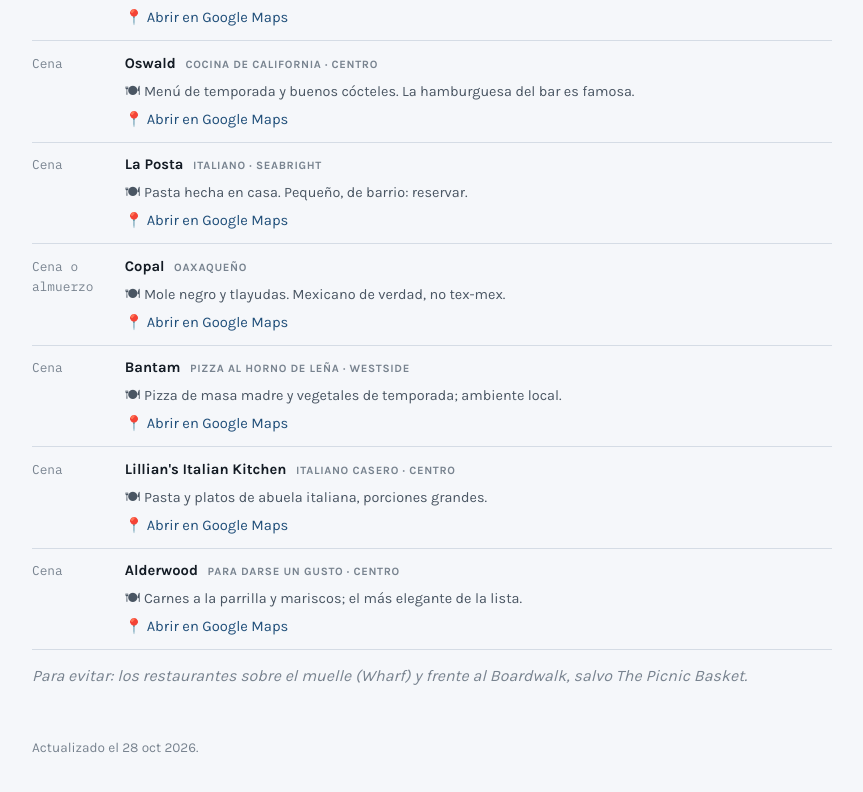
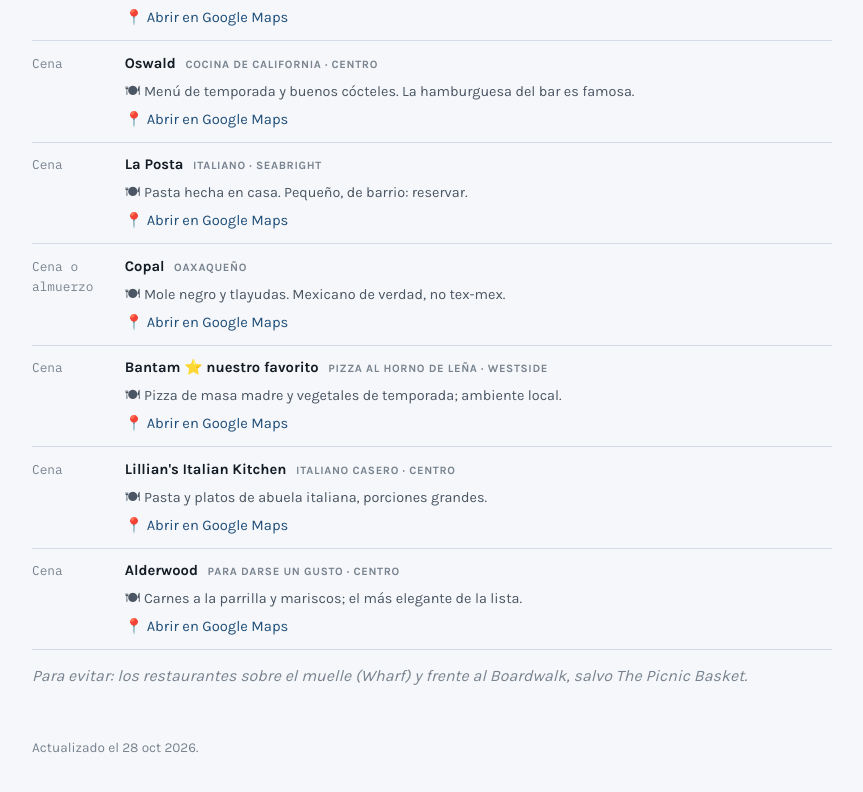
Before and after one commit to juanroldanGG/santa-cruz-2026, a plain HTML site: page index.html in a window 1280 px wide. Shown: the part 5300-6092 px from the top of the page, without its empty margins (208-1071 px from the left). Drawn offline with Linux system fonts and the light colour scheme.

Commit message:
Bantam marcado como favorito
Co-Authored-By: Claude Opus 5.5 <noreply@anthropic.com>

```diff
--- a/index.html
+++ b/index.html
@@ -261,7 +261,7 @@
   <li><span class="am-date">Cena</span><div class="am-body"><strong>Oswald</strong><span class="am-kind">cocina de California · centro</span><span class="am-pay" style="color:var(--ink-2);font-size:.9rem">🍽 Menú de temporada y buenos cócteles. La hamburguesa del bar es famosa.</span><a class="am-addr" href="https://www.google.com/maps/search/?api=1&query=Oswald+Restaurant+121+Soquel+Ave%2C+Santa+Cruz%2C+CA" target="_blank" rel="noopener">📍 Abrir en Google Maps</a></div></li>
   <li><span class="am-date">Cena</span><div class="am-body"><strong>La Posta</strong><span class="am-kind">italiano · Seabright</span><span class="am-pay" style="color:var(--ink-2);font-size:.9rem">🍽 Pasta hecha en casa. Pequeño, de barrio: reservar.</span><a class="am-addr" href="https://www.google.com/maps/search/?api=1&query=La+Posta+Restaurant+538+Seabright+Ave%2C+Santa+Cruz%2C+CA" target="_blank" rel="noopener">📍 Abrir en Google Maps</a></div></li>
   <li><span class="am-date">Cena o almuerzo</span><div class="am-body"><strong>Copal</strong><span class="am-kind">oaxaqueño</span><span class="am-pay" style="color:var(--ink-2);font-size:.9rem">🍽 Mole negro y tlayudas. Mexicano de verdad, no tex-mex.</span><a class="am-addr" href="https://www.google.com/maps/search/?api=1&query=Copal+Restaurant+Soquel+Ave%2C+Santa+Cruz%2C+CA" target="_blank" rel="noopener">📍 Abrir en Google Maps</a></div></li>
-  <li><span class="am-date">Cena</span><div class="am-body"><strong>Bantam</strong><span class="am-kind">pizza al horno de leña · Westside</span><span class="am-pay" style="color:var(--ink-2);font-size:.9rem">🍽 Pizza de masa madre y vegetales de temporada; ambiente local.</span><a class="am-addr" href="https://www.google.com/maps/search/?api=1&query=Bantam+1010+Fair+Ave%2C+Santa+Cruz%2C+CA" target="_blank" rel="noopener">📍 Abrir en Google Maps</a></div></li>
+  <li><span class="am-date">Cena</span><div class="am-body"><strong>Bantam ⭐ nuestro favorito</strong><span class="am-kind">pizza al horno de leña · Westside</span><span class="am-pay" style="color:var(--ink-2);font-size:.9rem">🍽 Pizza de masa madre y vegetales de temporada; ambiente local.</span><a class="am-addr" href="https://www.google.com/maps/search/?api=1&query=Bantam+1010+Fair+Ave%2C+Santa+Cruz%2C+CA" target="_blank" rel="noopener">📍 Abrir en Google Maps</a></div></li>
   <li><span class="am-date">Cena</span><div class="am-body"><strong>Lillian's Italian Kitchen</strong><span class="am-kind">italiano casero · centro</span><span class="am-pay" style="color:var(--ink-2);font-size:.9rem">🍽 Pasta y platos de abuela italiana, porciones grandes.</span><a class="am-addr" href="https://www.google.com/maps/search/?api=1&query=Lillian%27s+Italian+Kitchen%2C+Santa+Cruz%2C+CA" target="_blank" rel="noopener">📍 Abrir en Google Maps</a></div></li>
   <li><span class="am-date">Cena</span><div class="am-body"><strong>Alderwood</strong><span class="am-kind">para darse un gusto · centro</span><span class="am-pay" style="color:var(--ink-2);font-size:.9rem">🍽 Carnes a la parrilla y mariscos; el más elegante de la lista.</span><a class="am-addr" href="https://www.google.com/maps/search/?api=1&query=Alderwood+155+Walnut+Ave%2C+Santa+Cruz%2C+CA" target="_blank" rel="noopener">📍 Abrir en Google Maps</a></div></li>
 </ul>
```
